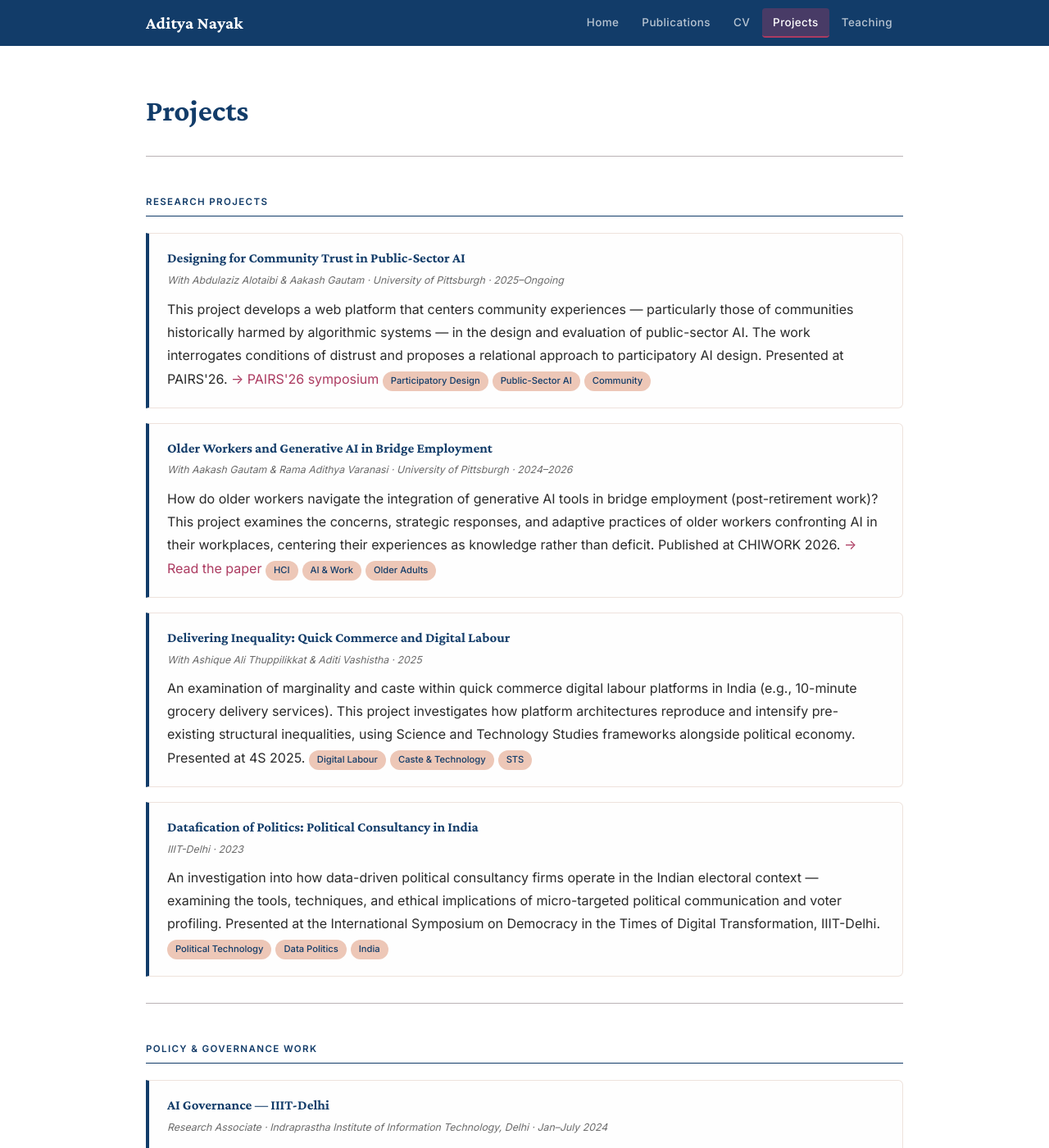
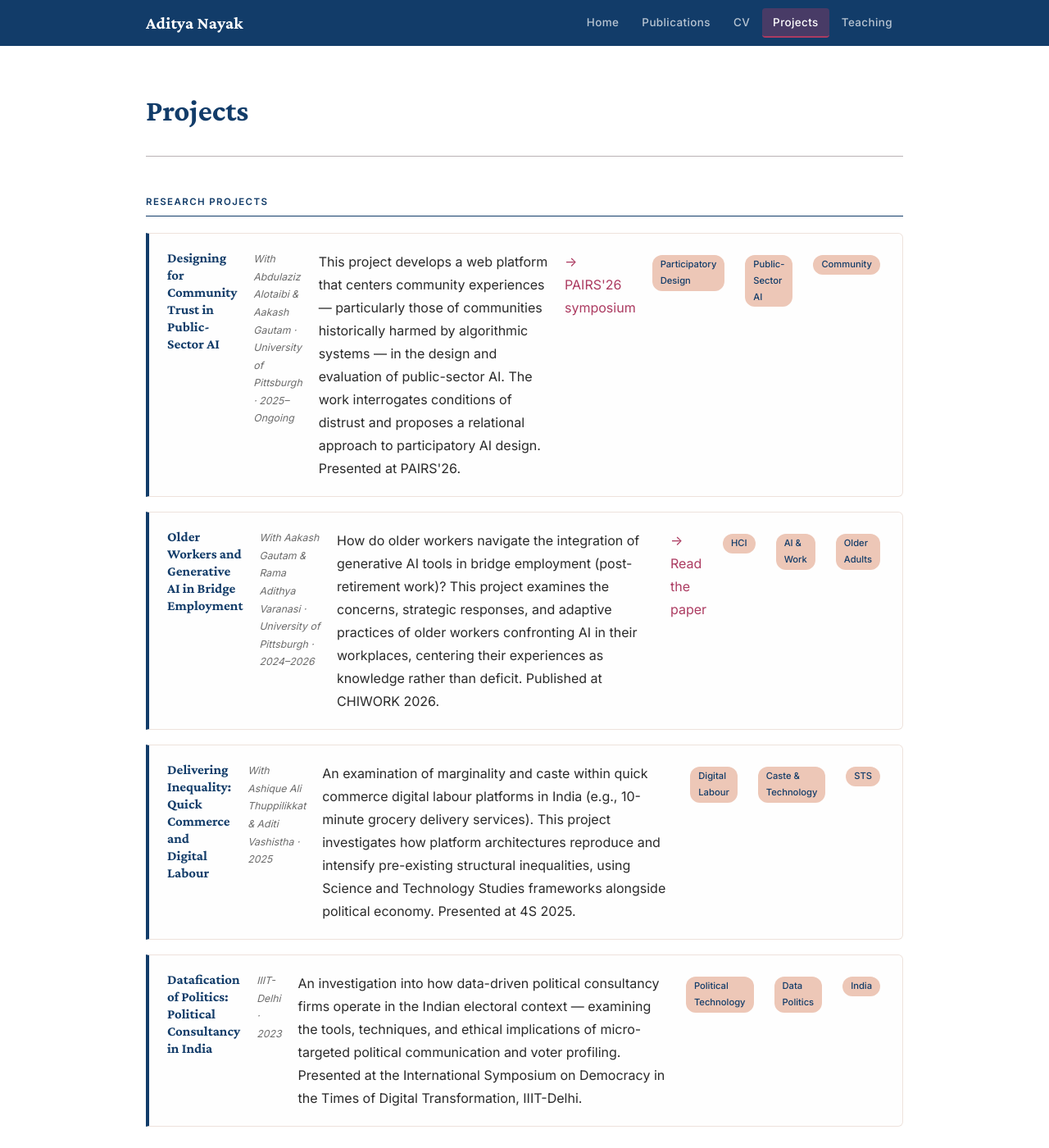
Before and after one commit to adityanayak-info/adityanayak-info.github.io, a Jekyll site: the page built from projects.md, in a window 1280 px wide and 1400 px high. Shown: the whole window at 82% size. Built offline with Jekyll 4.4.1, drawn with Linux system fonts in a browser that asks for light colours.

Commit message:
Update style.css

```diff
--- a/assets/css/style.css
+++ b/assets/css/style.css
@@ -438,7 +438,35 @@ hr.profile-rule {
   margin-bottom: 18px;
   background: #fefefe;
   transition: border-left-color 0.2s;
+  display: flex;           /* add this */
+  gap: 20px;               /* add this */
+  align-items: flex-start; /* add this */
 }
+
+.project-card-body {
+  flex: 1;
+  min-width: 0;
+}
+
+.project-card-img {
+  flex-shrink: 0;
+  width: 150px;
+}
+
+.project-card-img img {
+  width: 100%;
+  height: 120px;
+  object-fit: cover;
+  border-radius: 6px;
+  filter: grayscale(100%);
+  transition: filter 0.4s ease;
+}
+
+.project-card:hover .project-card-img img {
+  filter: grayscale(0%);
+}
+
+
 .project-card:hover { border-left-color: var(--burgundy); }
 .project-card h3 { margin-top: 0; margin-bottom: 5px; font-size: 1.05rem; }
 .project-card .project-meta { font-size: 0.77rem; color: var(--text-muted); margin-bottom: 10px; font-style: italic; }
```
